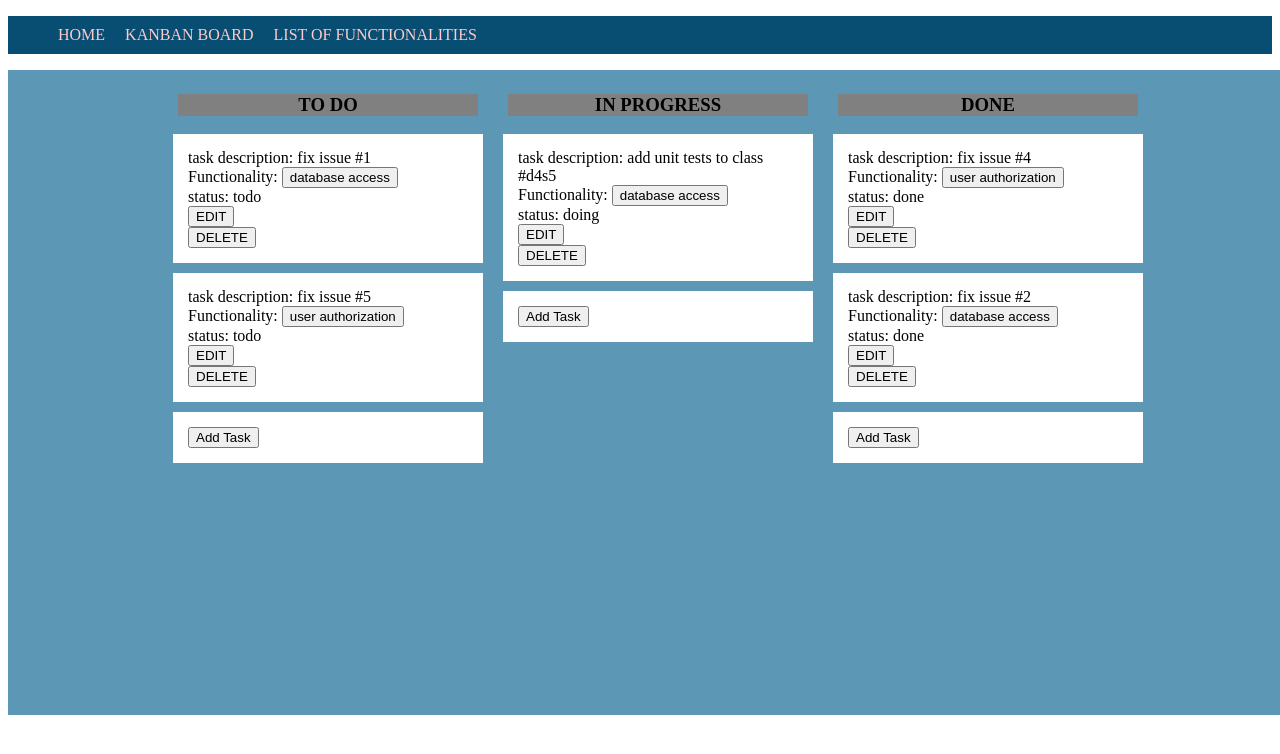
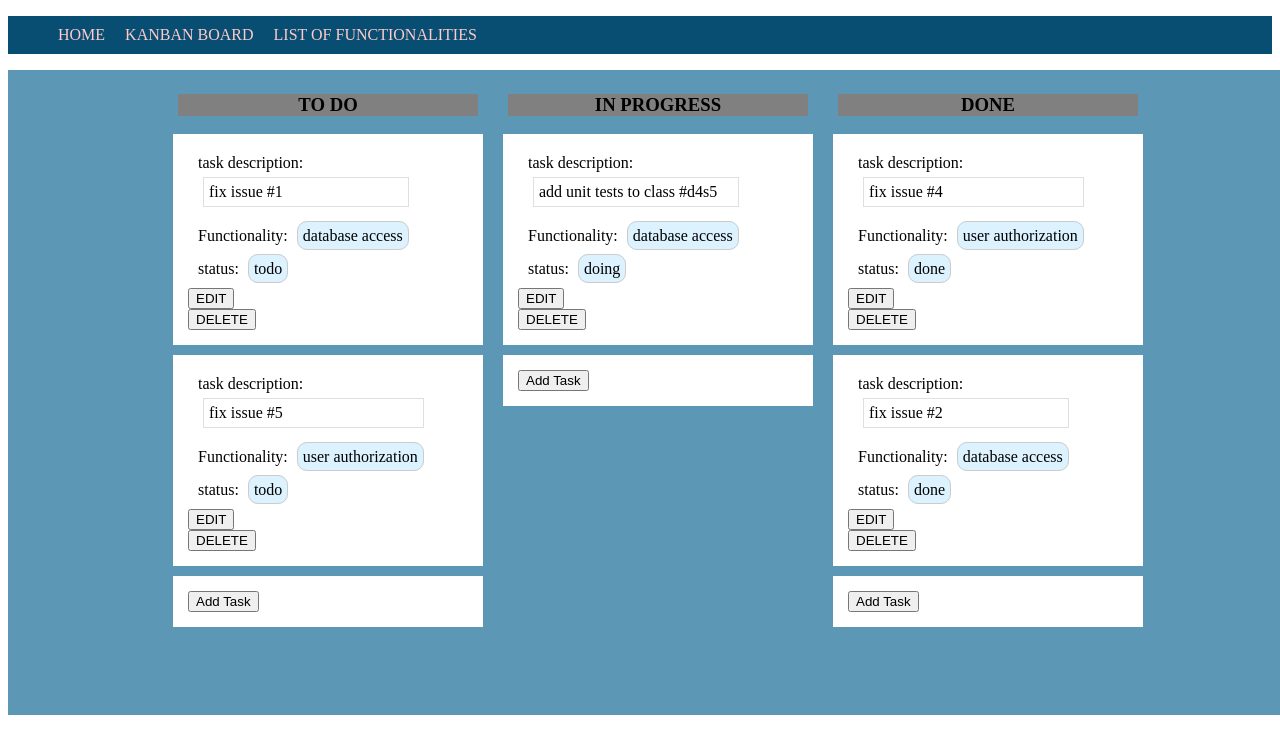
Before and after one commit to bogumil-latuszek/projekt_CRUD_AngularJS, an Angular app in the folder my-app/: page /Tasks in a window 1280 px wide. Shown: the top 754 px of the page. Built offline with nearby package versions, Linux system fonts and the light colour scheme.

Commit message:
upgraded UI presentation

```diff
--- a/my-app/src/app/components/functionalities/functionalities.component.html
+++ b/my-app/src/app/components/functionalities/functionalities.component.html
@@ -1,8 +1,8 @@
 <div class="functionality-list-container">
     <div class="functionality-list">
         <div class="functionality" *ngFor="let func of funcService.functionalities">
-            <div class="functionality-description">
-                description: {{func.description}}
+            <div class="functionality-attribute-container">
+                functionality: <div class="functionality-attribute">{{func.description}}</div>
             </div>
             <button class="toggle-button" (click)="ToggleDisplay(taskList)" >See Assigned Tasks</button>
             <div class="task-list" #taskList >
@@ -10,16 +10,18 @@
                     <button>{{task.description}}</button>
                 </div>
             </div>
-            <div>
+            <div class="small-container" >
                 <button routerLink="/Functionality/{{func.id}}">EDIT</button>
             </div>
-            <div>
+            <div class="small-container">
                 <button (click)="DeleteFunctionality(func.id)">DELETE</button>
             </div>
         </div>
         <div class="functionality">
             <div class="functionality-description">
-                <button (click)="AddFunctionality()">Add Functionality</button>
+                <div class="small-container" >
+                    <button (click)="AddFunctionality()">Add Functionality</button>
+                </div>
             </div>
         </div>
     </div>
--- a/my-app/src/app/components/functionalities/functionalities.component.scss
+++ b/my-app/src/app/components/functionalities/functionalities.component.scss
@@ -45,6 +45,7 @@
     width: fit-content;
     margin-left: 10px;
     margin-right: 10px;
+    margin-top: 5px;
 }
 
 .task button {
@@ -54,3 +55,22 @@
     color: inherit;
     padding: 5px;
 }
+
+.functionality-attribute {
+    background-color: rgb(220, 242, 255);
+    display: inline;
+    border: 1px solid #CCCCCC;
+    padding: 5px;
+    margin: 5px;
+    border-radius: 10px
+}
+
+.functionality-attribute-container {
+    display: block;
+    padding: 5px;
+}
+
+.small-container button{
+    display: block;
+    margin: 5px;
+}
--- a/my-app/src/app/components/tasks/tasks.component.html
+++ b/my-app/src/app/components/tasks/tasks.component.html
@@ -5,15 +5,15 @@
             <ng-container  *ngFor="let task of tasksService.tasks ">
                 <div class="task-container" *ngIf="task.status == 'todo' ">
                     <div class="task-description" >
-                        <div>
-                            task description: {{task.description}}
+                        <div class="task-attribute-container">
+                            task description: <div class="task-attribute-description">{{task.description}}</div>
                         </div>
-                        <div>
+                        <div class="task-attribute-container">
                             Functionality:
-                            <button >{{funcService.getFunctionalityById(task.functionality).description}}</button>
+                            <div class="task-attribute">{{funcService.getFunctionalityById(task.functionality).description}}</div>
                         </div>
-                        <div>
-                            status: {{task.status}}
+                        <div class="task-attribute-container">
+                            status: <div class="task-attribute"> {{task.status}}</div>
                         </div>
                         <div>
                             <button routerLink="/Task/{{task.id}}">EDIT</button>
@@ -35,15 +35,15 @@
             <ng-container  *ngFor="let task of tasksService.tasks ">
                 <div class="task-container" *ngIf="task.status == 'doing' ">
                     <div class="task-description" >
-                        <div>
-                            task description: {{task.description}}
+                        <div class="task-attribute-container">
+                            task description: <div class="task-attribute-description">{{task.description}}</div>
                         </div>
-                        <div>
+                        <div class="task-attribute-container">
                             Functionality:
-                            <button >{{funcService.getFunctionalityById(task.functionality).description}}</button>
+                            <div class="task-attribute">{{funcService.getFunctionalityById(task.functionality).description}}</div>
                         </div>
-                        <div>
-                            status: {{task.status}}
+                        <div class="task-attribute-container">
+                            status: <div class="task-attribute"> {{task.status}}</div>
                         </div>
                         <div>
                             <button routerLink="/Task/{{task.id}}">EDIT</button>
@@ -65,15 +65,15 @@
             <ng-container  *ngFor="let task of tasksService.tasks ">
                 <div class="task-container" *ngIf="task.status == 'done' ">
                     <div class="task-description" >
-                        <div>
-                            task description: {{task.description}}
+                        <div class="task-attribute-container">
+                            task description: <div class="task-attribute-description">{{task.description}}</div>
                         </div>
-                        <div>
+                        <div class="task-attribute-container">
                             Functionality:
-                            <button >{{funcService.getFunctionalityById(task.functionality).description}}</button>
+                            <div class="task-attribute">{{funcService.getFunctionalityById(task.functionality).description}}</div>
                         </div>
-                        <div>
-                            status: {{task.status}}
+                        <div class="task-attribute-container">
+                            status: <div class="task-attribute"> {{task.status}}</div>
                         </div>
                         <div>
                             <button routerLink="/Task/{{task.id}}">EDIT</button>
--- a/my-app/src/app/components/tasks/tasks.component.scss
+++ b/my-app/src/app/components/tasks/tasks.component.scss
@@ -49,3 +49,26 @@
 
     background-color: gray;
 }
+
+.task-attribute {
+    background-color: rgb(220, 242, 255);
+    display: inline;
+    border: 1px solid #CCCCCC;
+    padding: 5px;
+    margin: 5px;
+    border-radius: 10px
+}
+
+.task-attribute-description {
+    max-width: 300px;
+    display: block;
+    border: 1px solid #dfdfdf;
+    padding: 5px;
+    margin: 5px;
+}
+
+.task-attribute-container {
+    display: block;
+    padding: 5px;
+    margin: 5px;
+}
```
